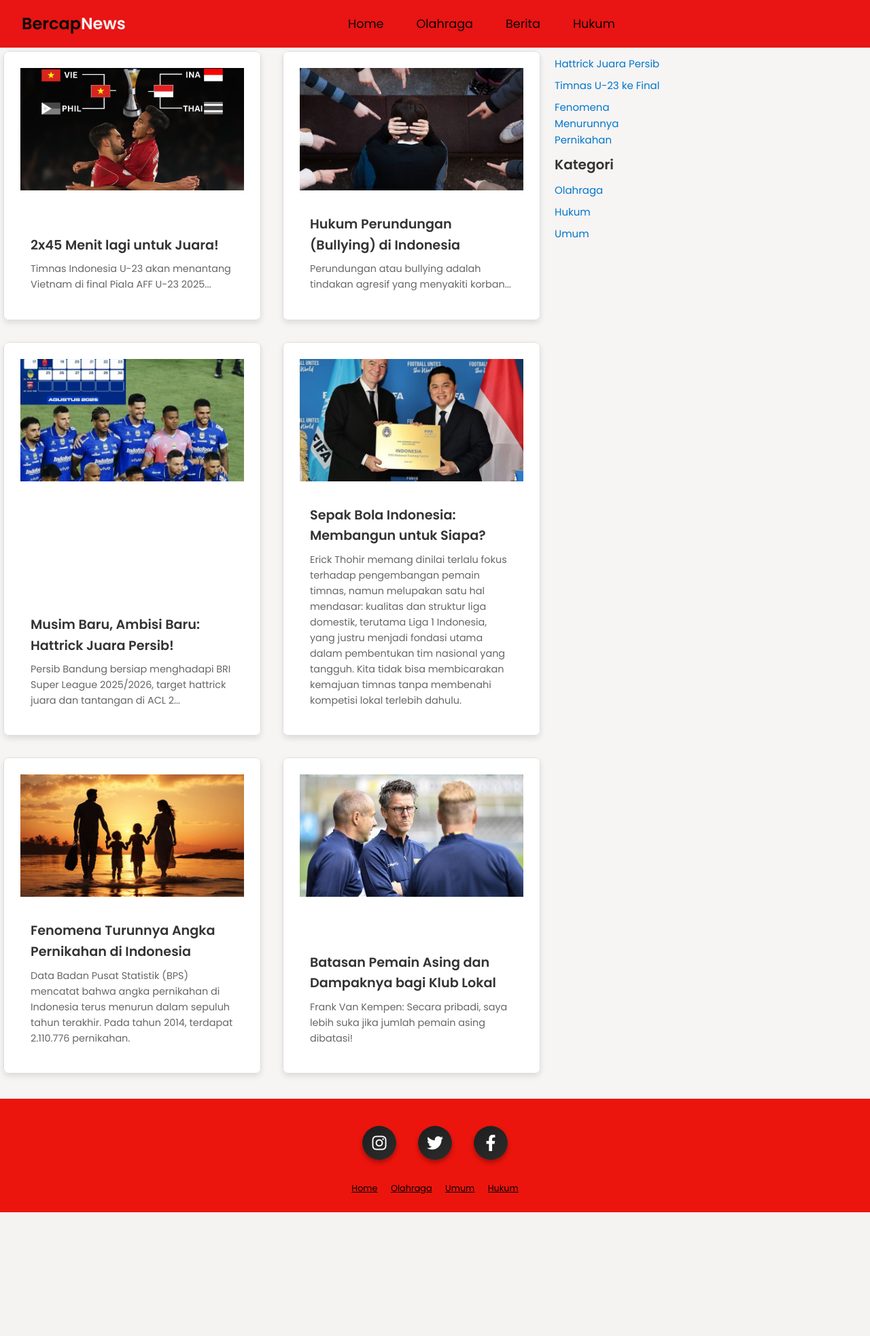
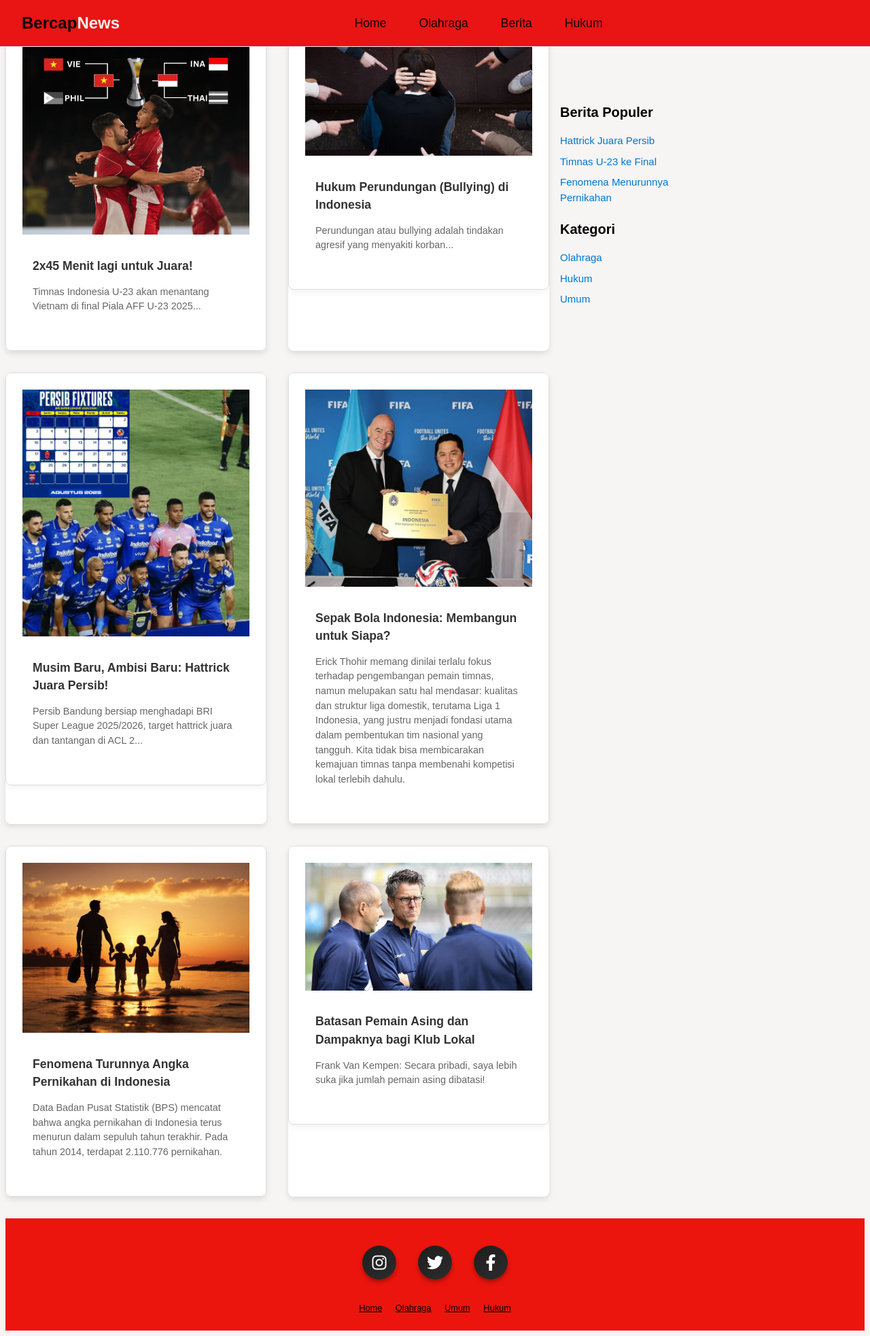
Before and after one commit to Hardiansyah46/haji-ojers, a PHP site: page / in a window 1280 px wide. Shown: the whole page at 68% size. Before the commit the page ends 1783 px from the top, so only its background shows below. Run offline with PHP 8.4, Linux system fonts and the light colour scheme; some libraries are stand-ins or nearby versions.

Commit message:
mengubah css dan html nya

```diff
--- a/css/style.css
+++ b/css/style.css
@@ -5,10 +5,7 @@
   --white: rgb(12, 6, 6);
 }
 
-/* Reset dasar */
 * {
-  margin: 0;
-  padding: 0;
   box-sizing: border-box;
 }
 
@@ -19,162 +16,17 @@ body {
   font-family: Arial, sans-serif;
 }
 
-body {
-  font-family: "Poppins", sans-serif;
-  color: #333;
-  line-height: 1.6;
-}
-
-html,
-body {
-  height: 100%;
-}
-
-body {
-  /* display: flex; */
-  flex-direction: column;
-}
-
 /* Iklan */
 .container-f514334098e93f8892901afb2284c434 {
   margin: 20px auto;
   text-align: center;
   max-width: 100%;
   padding: 10px;
-  background-color: #f9f9f9; /* opsional: latar belakang iklan */
+  background-color: #f9f9f9;
   border: 1px solid #ddd;
   border-radius: 8px;
 }
 
-/* Menu layout Content*/
-.content-wrapper {
-  width: 100%;
-  box-sizing: border-box;
-}
-
-.layout {
-  display: flex;
-  align-items: flex-start;
-}
-
-.main {
-  width: 800px;
-  max-width: 100%;
-  box-sizing: border-box;
-  margin-top: 70px;
-  padding: 5px;
-}
-
-@media (max-width: 768px) {
-  .layout {
-    flex-direction: column;
-  }
-
-  .main,
-  .content-wrapper {
-    width: 100% !important;
-    max-width: 100% !important;
-  }
-
-  .sidebar {
-    width: 100%;
-    margin-top: 1.5rem;
-  }
-
-  .row {
-    grid-template-columns: 1fr;
-    gap: 1rem;
-  }
-
-  .menu-card-link {
-    flex: 1 1 100%;
-  }
-}
-
-/* Tambahan styling */
-ul {
-  list-style: none;
-  padding-left: 0;
-}
-
-ul li {
-  margin-bottom: 10px;
-}
-
-ul li a {
-  text-decoration: none;
-  color: #0077cc;
-}
-
-ul li a:hover {
-  text-decoration: underline;
-}
-
-/* Layout dasar */
-
-.menu-card {
-  border: 1px solid #ddd;
-  margin-bottom: 20px;
-  border-radius: 6px;
-  overflow: hidden;
-  display: flex;
-  flex-direction: column;
-}
-
-.menu-card img {
-  width: 100%;
-  height: auto;
-}
-
-.card-content {
-  padding: 10px;
-}
-
-.container-f514334098e93f8892901afb2284c434 {
-  margin-top: 20px;
-  background: #fffbe6;
-  padding: 10px;
-  border: 1px dashed #ccc;
-}
-
-.menu-card-link {
-  text-decoration: none;
-  color: inherit;
-}
-
-.menu-card-link:hover {
-  opacity: 0.95;
-}
-
-ul {
-  list-style: none;
-  padding-left: 0;
-}
-
-ul li {
-  margin-bottom: 10px;
-}
-
-ul li a {
-  text-decoration: none;
-  color: #0077cc;
-}
-
-ul li a:hover {
-  text-decoration: underline;
-}
-
-@media (max-width: 450px) {
-  .content-wrapper {
-    flex-direction: column;
-  }
-
-  .sidebar {
-    width: 100%;
-    border-left: none;
-    border-top: 1px solid #ccc;
-  }
-}
 /* navbar */
 .navbar {
   background: #e91414;
@@ -226,6 +78,159 @@ ul li a:hover {
   background-color: #0a0202;
   color: #ff0606;
   text-shadow: 0 0 5px rgb(250, 248, 248);
+}
+
+/* Menu layout Content*/
+.content-wrapper {
+  width: 100%;
+  box-sizing: border-box;
+  margin-top: 90px;
+}
+
+.layout {
+  display: flex;
+}
+
+.main {
+  width: 800px;
+  margin-top: -110px;
+}
+
+@media (max-width: 768px) {
+  .layout {
+    flex-direction: column;
+  }
+
+  .main {
+    width: 100%;
+    padding-left: 0;
+    margin-top: -130px;
+  }
+
+  .sidebar {
+    width: 100%;
+    margin-top: 1.5rem;
+  }
+
+  .row {
+    grid-template-columns: 1fr;
+    gap: 1rem;
+  }
+
+  .menu-card-link {
+    flex: 1 1 100%;
+  }
+}
+
+/* Tambahan styling */
+ul {
+  list-style: none;
+  padding-left: 0;
+}
+
+ul li {
+  margin-bottom: 10px;
+}
+
+ul li a {
+  text-decoration: none;
+  color: #0077cc;
+}
+
+ul li a:hover {
+  text-decoration: underline;
+}
+
+/* Layout dasar */
+
+.menu-card {
+  border: 1px solid #ddd;
+  border-radius: 6px;
+  overflow: hidden;
+  display: flex;
+  flex-direction: column;
+  border-radius: 8px;
+  overflow: hidden;
+  box-shadow: 0 4px 10px rgba(0, 0, 0, 0.05);
+  transition: transform 0.3s ease;
+  justify-content: space-between;
+  align-items: center;
+  text-align: left;
+  padding: 1.5rem;
+  min-height: clamp(280px, 35vh, 400px);
+}
+
+.menu-card:hover {
+  transform: translateY(-5px);
+}
+
+.menu-card h3 {
+  font-size: 1.2rem;
+  color: #333;
+}
+
+.menu-card p {
+  font-size: 0.95rem;
+  color: #555;
+}
+
+.menu-card img {
+  width: 100%;
+  height: auto;
+  width: 100%;
+  object-fit: cover;
+}
+
+.menu-card-link:hover {
+  opacity: 0.95;
+}
+
+.menu-card-link:hover .menu-card {
+  box-shadow: 0 0 10px rgba(0, 0, 0, 0.2);
+  transform: scale(1.01);
+  transition: 0.3s;
+}
+
+.menu-card-link {
+  flex: 1 1 calc(33.333% - 20px);
+  text-decoration: none;
+  color: inherit;
+  background-color: #fff;
+  box-shadow: 0 4px 8px rgba(0, 0, 0, 0.1);
+  border-radius: 8px;
+  overflow: hidden;
+  transition: transform 0.2s;
+  display: block;
+}
+
+.menu-card-link:hover {
+  transform: translateY(-5px);
+}
+
+.card-content {
+  padding: 0;
+}
+
+.card-content {
+  padding: 15px;
+}
+
+.card-content h3 {
+  font-size: 1.1rem;
+  margin-bottom: 10px;
+}
+
+.card-content .excerpt {
+  font-size: 0.9rem;
+  color: #666;
+}
+
+/* Iklan */
+.container-f514334098e93f8892901afb2284c434 {
+  margin-top: 20px;
+  background: #fffbe6;
+  padding: 10px;
+  border: 1px dashed #ccc;
 }
 
 /* Navbar right (hamburger) */
@@ -299,54 +304,6 @@ ul li a:hover {
     display: block;
   }
 }
-/* Untuk membuka linknya */
-
-.menu-card-link {
-  text-decoration: none;
-  color: inherit;
-  display: block;
-}
-
-.menu-card-link:hover .menu-card {
-  box-shadow: 0 0 10px rgba(0, 0, 0, 0.2);
-  transform: scale(1.01);
-  transition: 0.3s;
-}
-
-.menu-card-link {
-  flex: 1 1 calc(33.333% - 20px);
-  text-decoration: none;
-  color: inherit;
-  background-color: #fff;
-  box-shadow: 0 4px 8px rgba(0, 0, 0, 0.1);
-  border-radius: 8px;
-  overflow: hidden;
-  transition: transform 0.2s;
-}
-
-.menu-card-link:hover {
-  transform: translateY(-5px);
-}
-
-.menu-card img {
-  width: 100%;
-  height: 180px;
-  object-fit: cover;
-}
-
-.card-content {
-  padding: 15px;
-}
-
-.card-content h3 {
-  font-size: 1.1rem;
-  margin-bottom: 10px;
-}
-
-.card-content .excerpt {
-  font-size: 0.9rem;
-  color: #666;
-}
 
 /* Artikel lengkapnya  */
 
@@ -459,48 +374,6 @@ ul li a:hover {
   align-items: stretch;
   display: grid;
   gap: 2rem;
-}
-
-.menu-card {
-  background: #fff;
-  border-radius: 8px;
-  overflow: hidden;
-  box-shadow: 0 4px 10px rgba(0, 0, 0, 0.05);
-  transition: transform 0.3s ease;
-  display: flex;
-  flex-direction: column;
-  justify-content: space-between;
-  align-items: center;
-  text-align: left;
-  padding: 1.5rem;
-  height: 100%;
-  min-height: clamp(280px, 35vh, 400px);
-}
-
-.menu-card:hover {
-  transform: translateY(-5px);
-}
-
-.menu-card h3 {
-  font-size: 1.2rem;
-  margin-bottom: 0.5rem;
-  color: #333;
-}
-
-.menu-card p {
-  font-size: 0.95rem;
-  color: #555;
-}
-
-/* === RESPONSIVE === */
-@media (max-width: 768px) {
-  .menu h2 {
-    font-size: 1.5rem;
-  }
-
-  .menu-card img {
-    height: 160px;
-  }
 }
 
 /* Footer */
```
Also changed, not shown: other parts of css/style.css (+0 -42 lines), halaman3.html (+26 -4 lines), index.html (+0 -9 lines).
